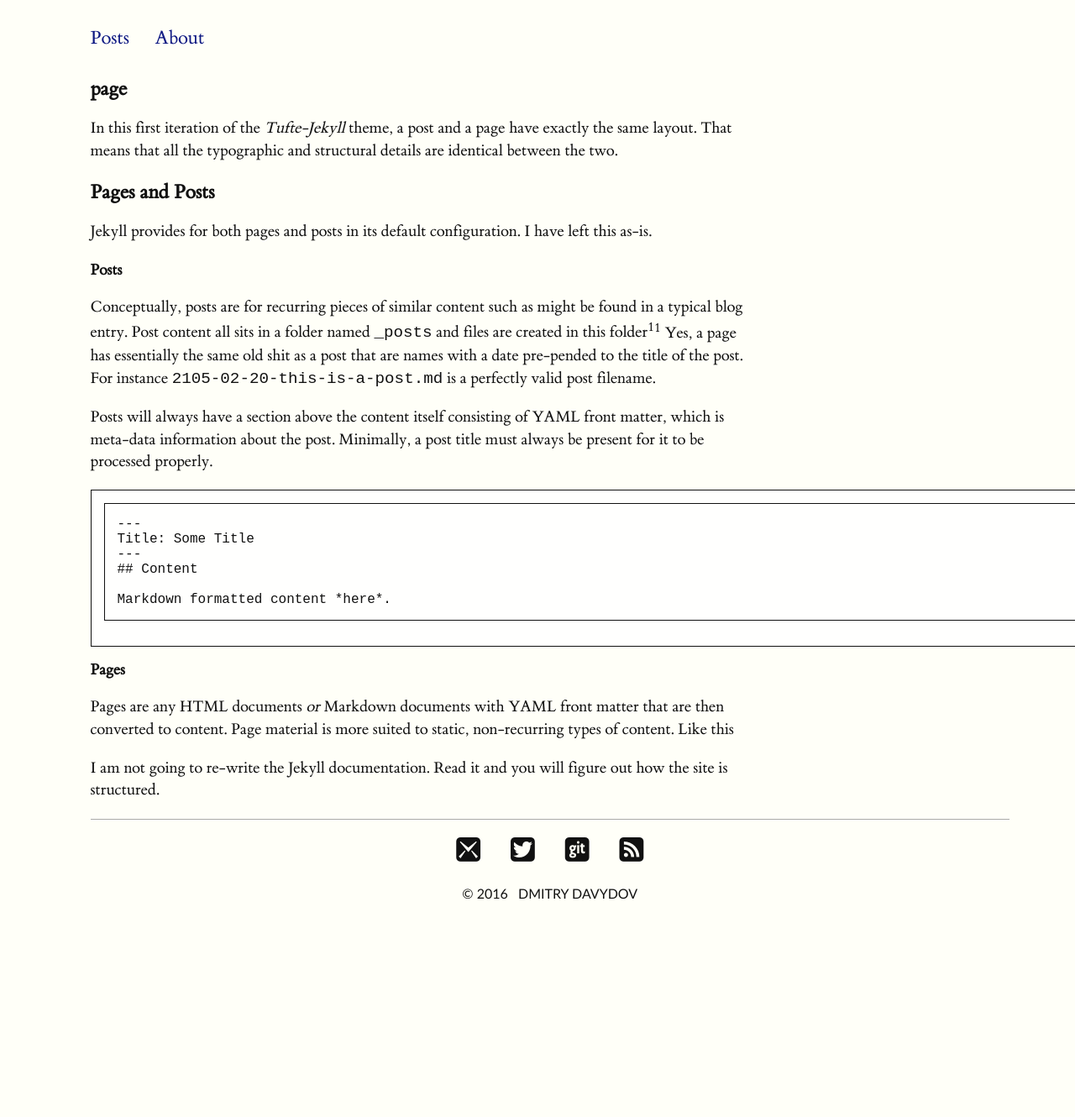
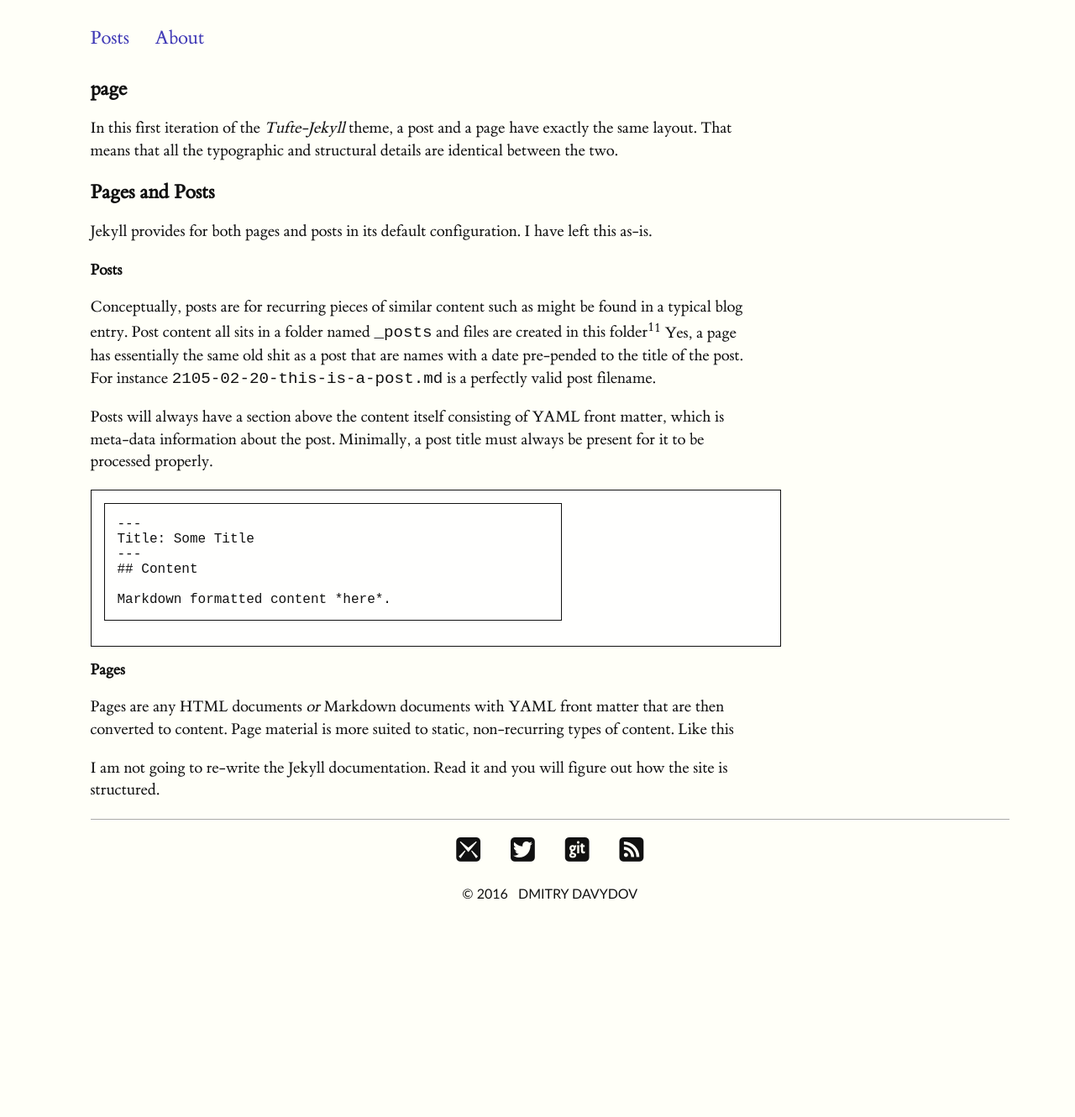
Before and after one commit to Khelek/khelek.github.io, a Jekyll site: the page built from page/index.md, in a window 1280 px wide. Shown: the whole page at 84% size. Built offline with Jekyll 4.4.1, drawn with Linux system fonts in a browser that asks for light colours; after the commit the page ends 1105 px from its top, so only the background shows below that.

Commit message:
style fix

```diff
--- a/_sass/_settings.scss
+++ b/_sass/_settings.scss
@@ -11,6 +11,6 @@
 $url-font: "Lucida Console", "Lucida Sans Typewriter", Monaco, "Bitstream Vera Sans Mono", monospace;
 $text-color: #111;
 $bg-color: #fffff8;
-$contrast-color: #0E1983; //#a00000;
+$contrast-color: #403AB6; //#a00000;
 $border-color: #333333;
 // for syntax highlighting
--- a/css/tufte.scss
+++ b/css/tufte.scss
@@ -75,11 +75,12 @@
 
 body {
   width: 87.5%;
+  height: 95%;
   margin-left: auto;
   margin-right: auto;
   padding-left: 8.4%;
   font-family: $body-font;
-  padding-bottom: 400px;
+  // padding-bottom: 400px;
   background-color: $bg-color;
   color: $text-color;
   max-width: 1400px;
@@ -103,6 +104,9 @@
 }
 body > footer ul li a{
   font-size: 1.8rem;
+  &:hover {
+      border: transparent;
+  }
 }
 //change font color for credit links in footer
 .credits{
@@ -126,7 +130,7 @@
 // Necessary to specify that any list within an article is the same width as
 // the paragraphs
 
-p, article  ul li, pre code, pre code p, code{
+p, article  ul li, pre code, pre code p, .highlight{
   width: 65%;
 }
 
@@ -141,8 +145,13 @@
     }
 }
 
-a, .marginnote a, .sidenote a{
+a {
   color: $contrast-color;
+  transition: 0.1s border-bottom ease;
+  border-bottom: 1px solid transparent;
+  &:hover {
+      border-bottom: 1px solid;
+  }
 }
 ul.content{
   list-style: none;
```
